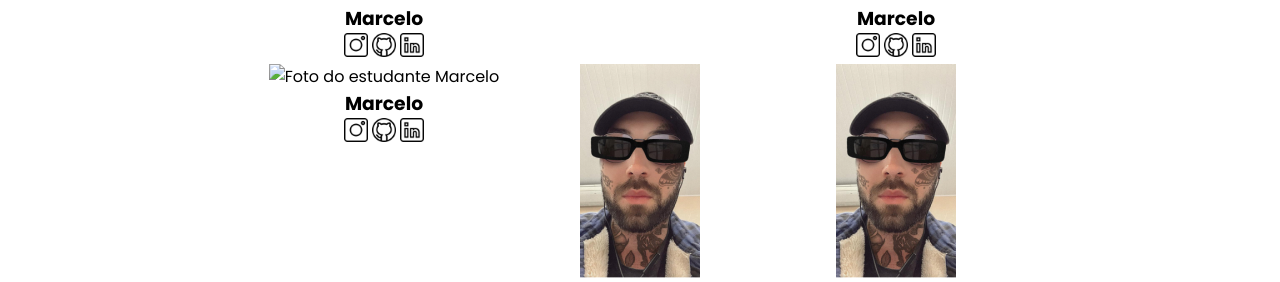
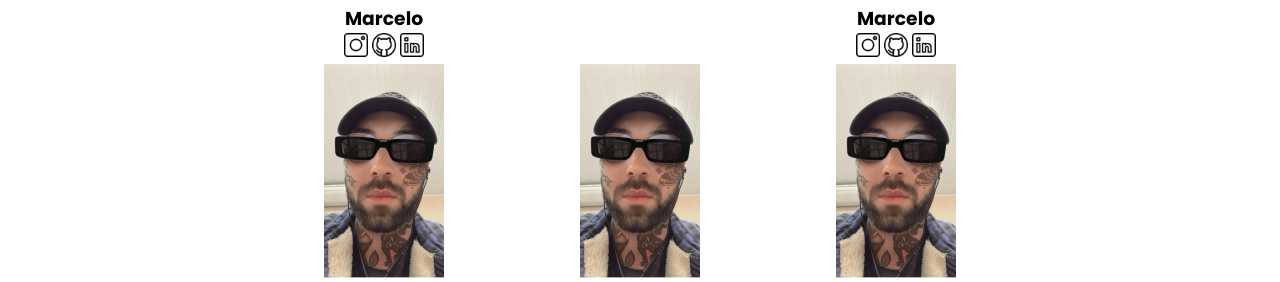
Before and after one commit to anaaxys/Site-Escola, a plain HTML site: page index.html in a window 1280 px wide. Shown: the part 899-1181 px from the top of the page. Drawn offline with Linux system fonts and the light colour scheme.

Commit message:
Update index.html

```diff
--- a/index.html
+++ b/index.html
@@ -54,7 +54,7 @@
             </div>
             <span></span>
             <div class="estudante-div">
-                <img class="estudante-imagem" src=img/"Marcelo.png" alt="Foto do estudante Marcelo">
+                <img class="estudante-imagem" src="img/Marcelo.png" alt="Foto do estudante Marcelo">
                 <h3 class="estudante-nome">Marcelo</h3>
                 <a href="https://www.instagram.com/" target="_blank"><img class="estudante-icone" src="img/instagram.png" alt="icone instagram"></a>
                 <a href="https://www.github.com/" target="_blank"><img class="estudante-icone" src="img/github.png" alt="icone github"></a>
```
